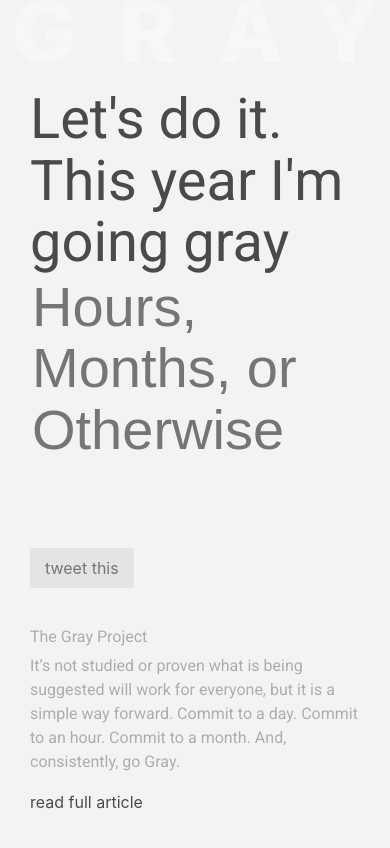
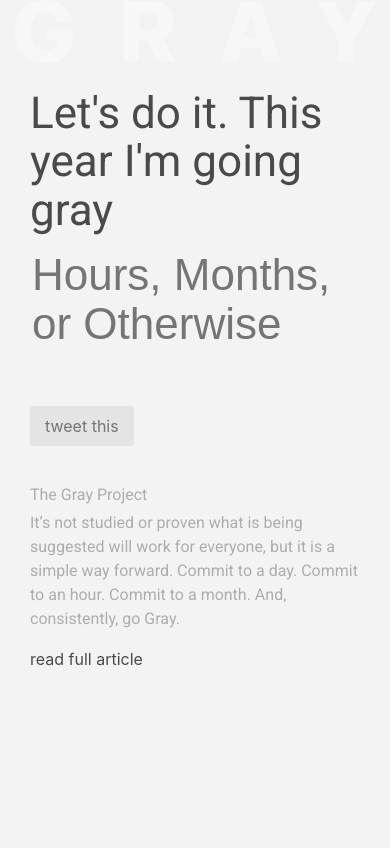
Before and after one commit to russpate/gray-web, a website: page index.html in a window 390 px wide. Drawn offline with nearby package versions, Linux system fonts and the light colour scheme; a script that the page names is missing.

Commit message:
update text area

```diff
--- a/css/main.scss
+++ b/css/main.scss
@@ -17,6 +17,9 @@ h2,
     color: #4a4a4a;
     font-family: $f-prim;
     font-size: 56px;
+    @media (min-width: 320px) and (max-width: 600px) {
+        font-size: 44px;
+    }
 }
 h3,
 .h3 {
@@ -125,6 +128,7 @@ textarea.commitment {
         height: 170px;
     }
     @media (min-width: 320px) and (max-width: 479px) {
-        height: 250px;
+        height: 120px;
+        margin: 15px 0;
     }
 }
```
Also changed, not shown: css/main.css.
